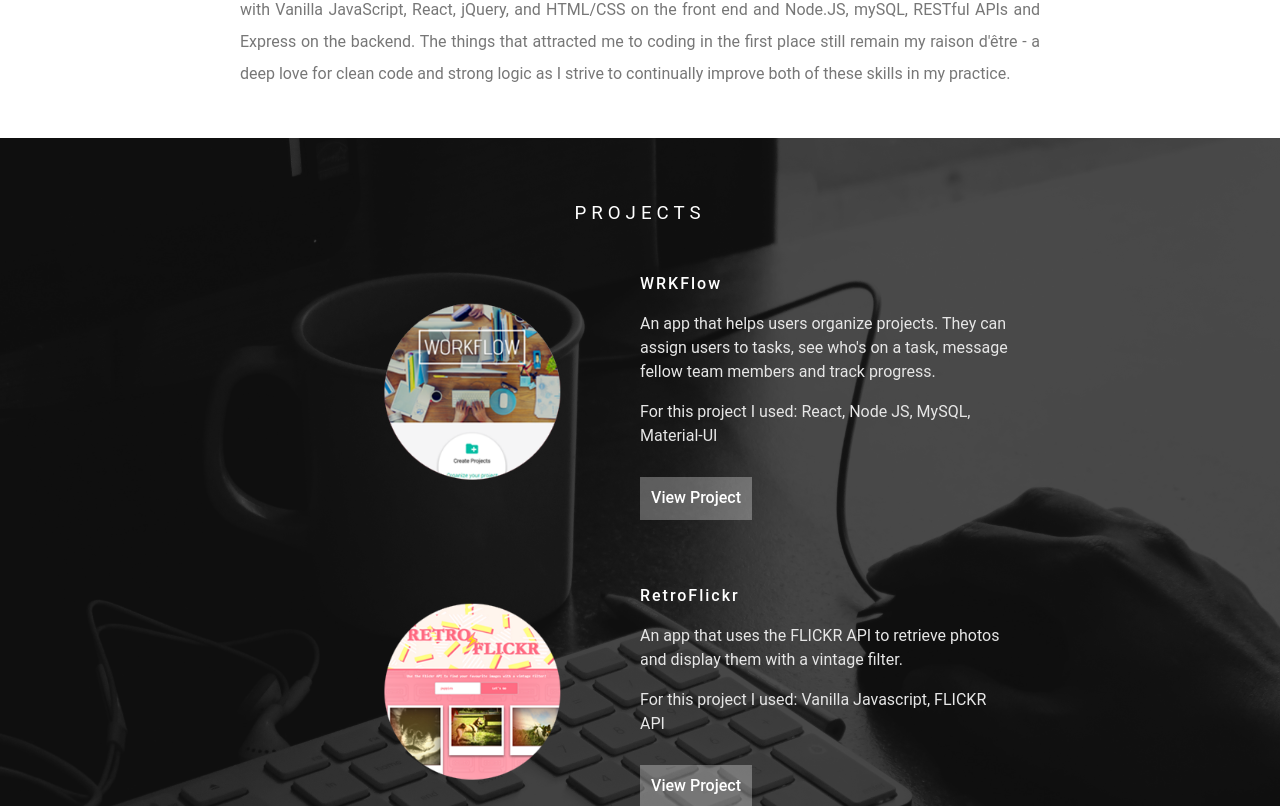
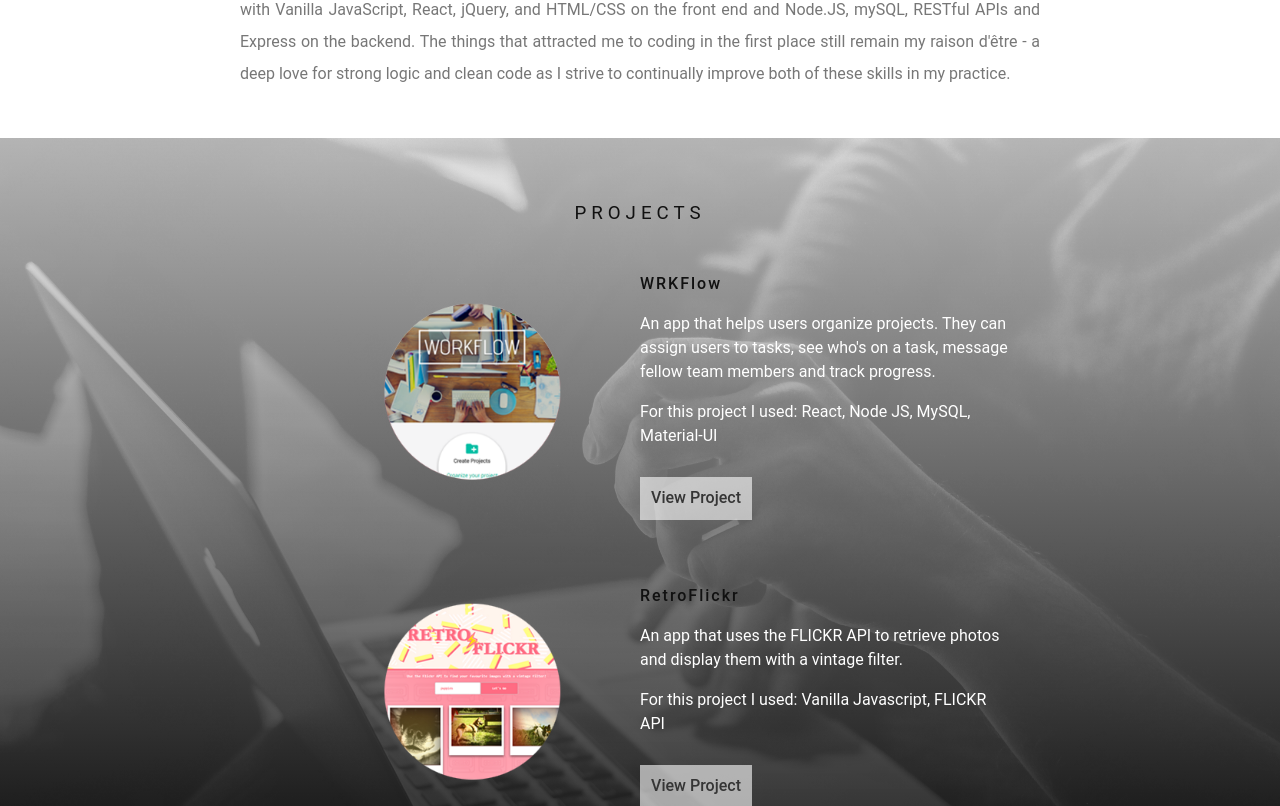
Before and after one commit to candicecz/portfolio, a React (Create React App) app: page / in a window 1280 px wide. Shown: the part 1014-1820 px from the top of the page. Built offline with nearby package versions, Linux system fonts and the light colour scheme.

Commit message:
fixed projects image section

```diff
--- a/src/App.css
+++ b/src/App.css
@@ -100,46 +100,43 @@ div .github-icon {
   display: flex;
   flex-wrap: wrap;
   align-items: center;
-  background: linear-gradient(rgba(0, 0, 0, 0.7), rgba(0, 0, 0, 0.7)),
-                rgba(0,0,0,0.7) url('./images/op7.jpg');
+  background: linear-gradient(rgba(255, 255, 255, 0.7), rgba(0, 0, 0, 0.9)),
+               url('./images/op4.jpg');
   background-attachment:fixed;
   background-position:center;
   background-repeat: no-repeat;
   background-size:cover;
-  /*opacity: 0.35;*/
-  /*background-color: rgba(255, 255, 255, 0.1);*/
   justify-content: space-between;
-  color:#fff;
 }
 
-.projects {
+/*.projects {
   color:#fff;
-}
+}*/
 
 .proj-image {
   display: flex;
   justify-content: center;
   align-items: center;
   padding-left: 2rem;
-
 }
 
 .project-title {
   margin-bottom:1rem;
   font-weight: 500;
   text-align: justify;
-  color:#fff;
+  color:#111;
   letter-spacing: 2px;
 }
 
 .description {
   padding-bottom: 1rem;
-  color:#e6e6e6;
+  color:#fff;
 }
 
 
 .project-icon {
   max-width: 12rem;
+  transition: ease-in-out 200ms;
 
 }
 
@@ -149,7 +146,7 @@ div .github-icon {
 }
 
 div .view-icon:hover {
-  background-color: rgba(255, 255, 255,0.6);
+  background-color: rgba(255, 255, 255,0.8);
   transition: ease-in-out 0.1s;
 }
 
@@ -159,7 +156,8 @@ div .view-icon {
   font-size: 1rem;
   margin-top: 0.8rem;
   padding: 0.6rem 0rem;
-  background-color: rgba(255, 255, 255,0.3);
+  background-color: rgba(255, 255, 255,0.6);
+
   /*background-color: rgba(68, 65, 72,0.2);*/
   /*border: 0.2rem solid #444148;*/
   transition: ease-in-out 0.1s;
@@ -168,7 +166,7 @@ div .view-icon {
 .view-type {
   font-weight: 500;
   text-align: center;
-  color:#fff;
+  color:#353535;
 }
 
 .section-three {
--- a/src/App.js
+++ b/src/App.js
@@ -26,8 +26,7 @@ class App extends Component {
         <p className="about-me">
           Hi. I'm Candice. I write code, I sleep code, I eat code, I drink diet code. For the last three years I've worked as a graphic designer while learning to code as a passion project. Gradually,
           I became more obsessed with learning JavaScript and eventually enrolled at DecodeMTL where I learned backend and frontend Javascript. I've worked with Vanilla JavaScript, React, jQuery, and HTML/CSS on the front end and
-          Node.JS, mySQL, RESTful APIs and Express on the backend. The things that attracted me to coding in the first place still remain my raison d'être - a deep love for clean code and strong logic as I strive
-          to continually improve both of these skills in my practice.
+          Node.JS, mySQL, RESTful APIs and Express on the backend. The things that attracted me to coding in the first place still remain my raison d'être - a deep love for strong logic and clean code as I strive to continually improve both of these skills in my practice.
         </p>
       </div>
 
```
